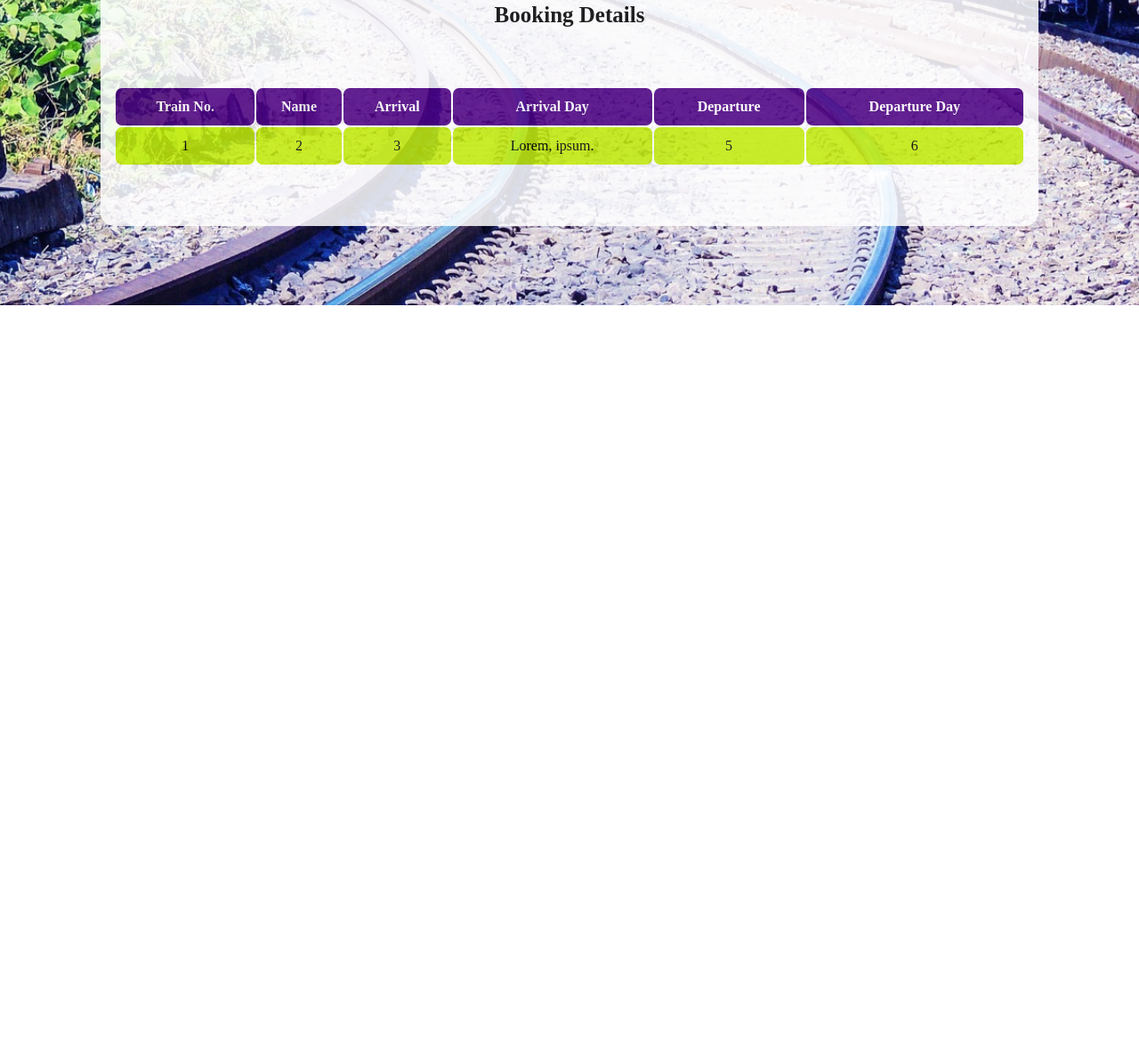
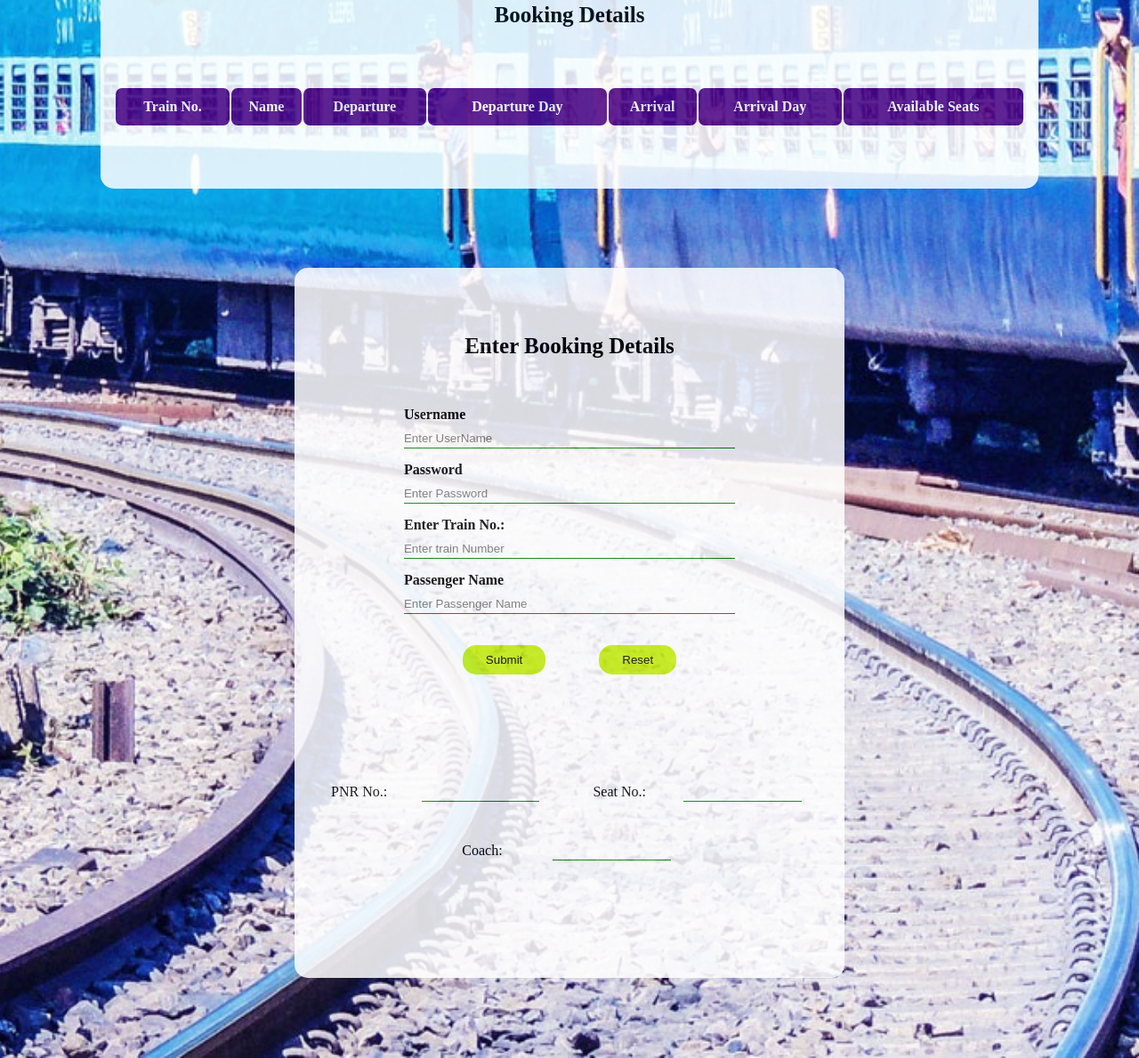
Before and after one commit to harshkrishna3/Railway-management-system, a plain HTML site: page Pages/ticket-reservation.html in a window 1280 px wide. Shown: the part 791-1980 px from the top of the page at 89% size. Before the commit the page ends 1134 px from the top, so only its background shows below. Drawn offline with Linux system fonts and the light colour scheme.

Commit message:
final commit

```diff
--- a/Pages/ticket-reservation.html
+++ b/Pages/ticket-reservation.html
@@ -30,40 +30,43 @@
         }
 
         /* navbar */
-        .navbar{
+        .navbar {
             background-color: indigo;
             /* border-radius: 4px; */
         }
 
-        .navbar ul{
-            overflow: auto;         /*This will prevent floating of li out of parent*/
+        .navbar ul {
+            overflow: auto;
+            /*This will prevent floating of li out of parent*/
             display: flex;
             /* align-items: center; */
             justify-content: center;
         }
 
 
-        .navbar li{
-            float:left;
+        .navbar li {
+            float: left;
             list-style: none;
-            margin: 14px 6px        /*margin in li increases size of ul*/
+            margin: 14px 6px
+                /*margin in li increases size of ul*/
         }
 
 
-        .navbar li a{
+        .navbar li a {
             font-size: 21px;
             text-decoration: none;
-            padding: 6px 13px;      /*padding in a increases size of a*/
+            padding: 6px 13px;
+            /*padding in a increases size of a*/
             color: white;
         }
 
-        .navbar li a:hover{
+        .navbar li a:hover {
             color: rgb(196, 238, 9);
             font-weight: bolder;
             /* background-color: plum; */
         }
 
-        .navbar li a:active{
+        .navbar li a:active {
             color: rgb(196, 238, 9);
             font-weight: bolder;
             /* background-color: plum; */
@@ -82,6 +85,8 @@
             margin: 7% auto;
             opacity: .85;
             width: 46%;
+            flex-direction: column;
+            align-items: center;
         }
 
         .opener {
@@ -106,6 +111,7 @@
             width: 372px;
             padding: 3px 0px;
         }
+
         .form-grp label {
             font-weight: 700;
         }
@@ -147,31 +153,59 @@
             width: 80%;
         }
 
-        table{
+        table {
             width: 100%;
             padding: 12px 0px 12px 0px;
         }
 
-        thead{
+        thead {
             background-color: indigo;
             /* background-color: indigo 0.85; */
             color: white;
             font-weight: 600;
         }
 
-        th, td{
+        th,
+        td {
             padding: 12px 0px 12px 0px;
             text-align: center;
             border-radius: 7px;
         }
 
-        .table-head{
+        .table-head {
             padding: 12px 0px 12px 0px;
         }
 
-        tbody{
+        tbody {
             background: rgb(196, 238, 9);
             font-weight: 500;
+        }
+
+        .booked-data {
+            margin: 64px 0px 55px 0px;
+            display: flex;
+            flex-wrap: wrap;
+        }
+
+        .block {
+            width: 41%;
+            margin: 15px auto;
+            display: flex;
+            justify-content: space-between;
+            align-items: center;
+            background-color: white;
+        }
+        .block input{
+            outline: none;
+            border: 0px;
+            border-bottom: 1px solid green;
+            /* background-color:indigo; */
+            display: block;
+            margin: 7px;
+            width: 372px;
+            padding: 3px 0px;
+            width: 55%;
+
         }
 
     </style>
@@ -194,7 +228,7 @@
 
     <div class="container">
         <form action="">
-            <div class="opener">Ticket Availability</div>
+            <div class="opener">Ticket Reservation</div>
             <div class="form-grp">
                 <label for="for_date-for-travel">Date of travel</label>
                 <input type="date" name="" id="for_date-for-travel" placeholder="Enter Travelling Date">
@@ -203,20 +237,22 @@
 
             <div class="form-grp">
                 <label for="for_stations_from">Starting Station</label>
-                <input pattern="[A-Za-z]+" type="text" name="" id="for_stations_from" placeholder="Enter Source station">
+                <input pattern="[A-Za-z]+" type="text" name="" id="for_stations_from"
+                    placeholder="Enter Source station">
             </div>
 
 
             <div class="form-grp">
                 <label for="for_stations_to">Destination Station</label>
-                <input pattern="[A-Za-z]+" type="text" name="" id="for_stations_to" placeholder="Enter Destination station">
+                <input pattern="[A-Za-z]+" type="text" name="" id="for_stations_to"
+                    placeholder="Enter Destination station">
 
             </div>
 
 
 
             <div class="btn-box">
-                <button class="btn" type="submit" onclick="ticket-reservation()">Submit</button>
+                <button class="btn" type="button" onclick="ticket_reservation()">Submit</button>
                 <button class="btn" type="reset">Reset</button>
 
             </div>
@@ -224,30 +260,73 @@
     </div>
     <div class="table">
         <div class="opener">Booking Details</div>
-        <table>
+        <table id = 'table'>
             <thead class="table-head">
                 <tr>
                     <th class="table-head-data">Train No.</th>
                     <th class="table-head-data">Name</th>
+                    <th class="table-head-data">Departure</th>
+                    <th class="table-head-data">Departure Day</th>
                     <th class="table-head-data">Arrival</th>
                     <th class="table-head-data">Arrival Day</th>
-                    <th class="table-head-data">Departure</th>
-                    <th class="table-head-data">Departure Day</th>
+                    <th class="table-head-data">Available Seats</th>
                 </tr>
             </thead>
-            <tbody class="table-body">
+            <tbody class="table-body" id = 'table-body'>
                 <tr>
-                    <td class="table-data">1</td>
-                    <td class="table-data">2</td>
-                    <td class="table-data">3</td>
-                    <td class="table-data">Lorem, ipsum.
-                    </td>
-                    <td class="table-data">5</td>
-                    <td class="table-data">6</td>
+
                 </tr>
             </tbody>
         </table>
     </div>
+
+    <div class="container">
+        <form action="">
+            <div class="opener">Enter Booking Details</div>
+            <div class="form-grp">
+                <label for="for_username">Username</label>
+                <input pattern="[a-zA-Z0-9]+" type="text" name="" id="for_username" placeholder="Enter UserName">
+                <!-- for username to accept alphanumeric values
+                    pattern="[a-zA-Z0-9]+"
+                 -->
+            </div>
+            <div class="form-grp">
+                <label for="for_password">Password</label>
+                <input type="password" name="" id="for_password" placeholder="Enter Password">
+            </div>
+            <div class="form-grp">
+                <label for="for_train-no">Enter Train No.:</label>
+                <input pattern="[0-9]+" type="text" name="" id="for_train-no" placeholder="Enter train Number">
+            </div>
+
+            <div class="form-grp">
+                <label for="for_passgn-name">Passenger Name</label>
+                <input pattern="[A-Za-z]+" type="text" name="" id="for_passgn-name" placeholder="Enter Passenger Name">
+            </div>
+            <div class="btn-box">
+                <button class="btn" type="button" onclick="book()">Submit</button>
+                <button class="btn" type="reset">Reset</button>
+
+            </div>
+        </form>
+        <!-- showing data -->
+        <div class="booked-data">
+            <div class="block">
+                <label for="for_pnr-no">PNR No.: &nbsp;</label>
+                <input type="text" name="" id="for_pnr-no" placeholder="" readonly>
+            </div>
+            <div class="block"><label for="for_seat-no">Seat No.: &nbsp;</label>
+                <input type="text" name="" id="for_seat-no" placeholder="" readonly>
+            </div>
+            <div class="block"><label for="for_coach-no">Coach: &nbsp;</label>
+                <input type="text" name="" id="coach" placeholder="" readonly>
+            </div>
+
+
+        </div>
+    </div>
+
+
 </body>
 
 </html>
```
Also changed, not shown: Pages/seat_availability.html (+1 -1 lines), 2 other files.
